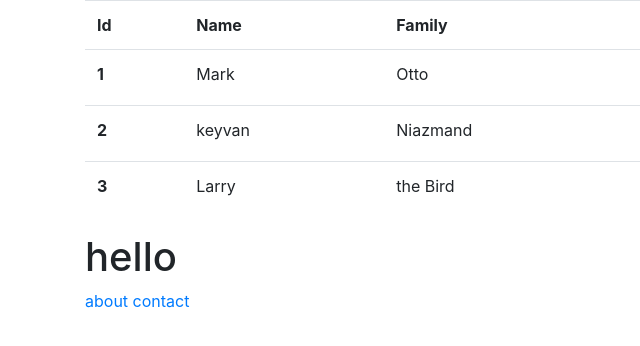
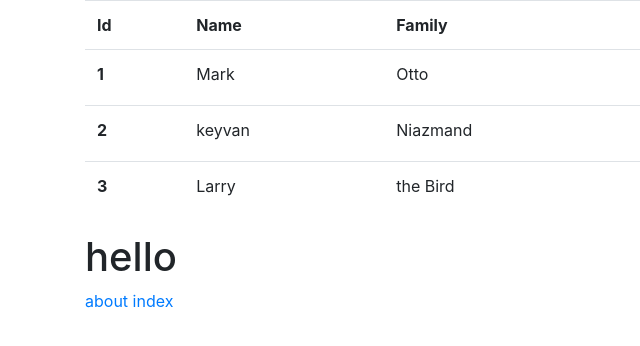
Before and after one commit to keyvanprogrammer69/project, a plain HTML site: page index.html in a window 1280 px wide. Shown: the full height of the page, 0-640 px from the left. Drawn offline with Linux system fonts and the light colour scheme.

Commit message:
chang name href

```diff
--- a/index.html
+++ b/index.html
@@ -70,7 +70,7 @@
  <header>
      <nav>
          <a href="about.html">about</a>
-         <a href="contact.html">contact</a>
+         <a href="index.html">index</a>
      </nav>
  </header>
 </div>
```
